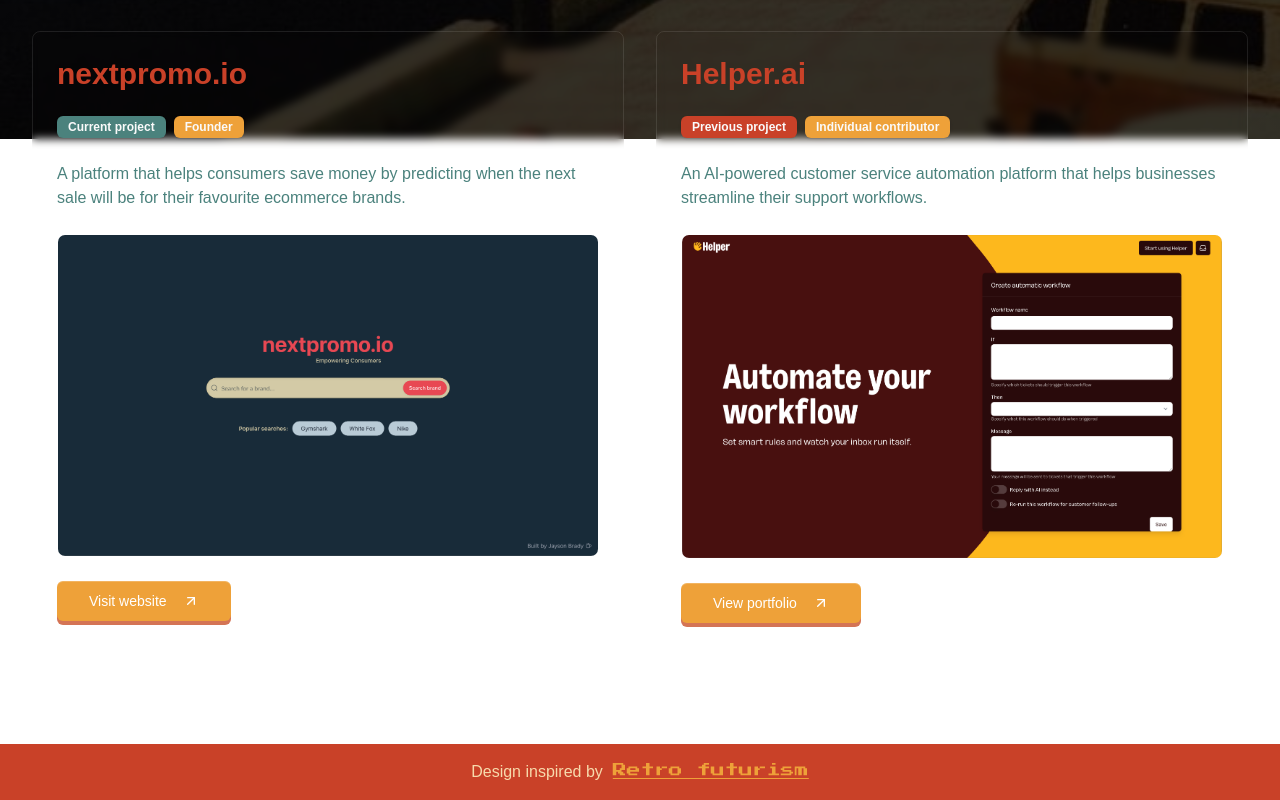
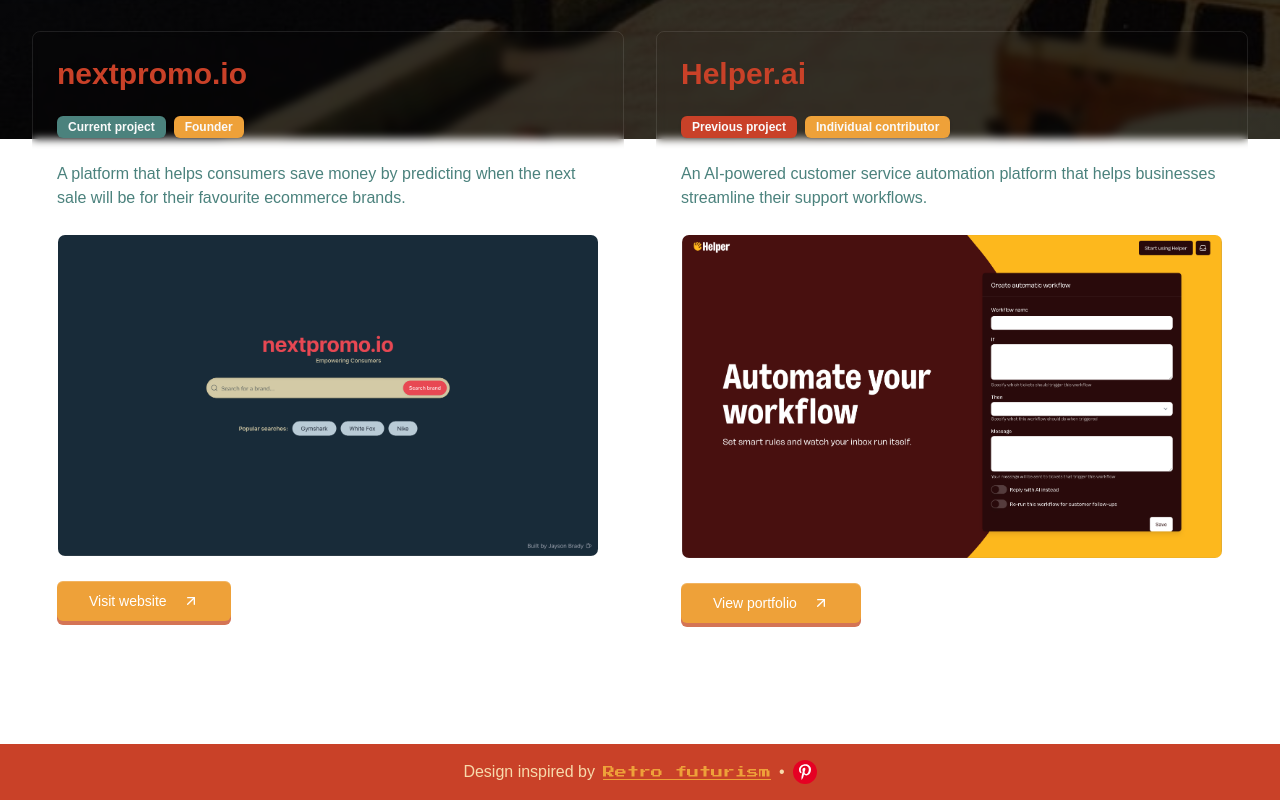
Before and after one commit to jayson-brady-98/personal-website, a Next.js app: page / in a window 1280 px wide. Shown: the part 961-1761 px from the top of the page. Built offline with nearby package versions, Linux system fonts and the light colour scheme.

Commit message:
Polished footer

```diff
--- a/components/Footer.tsx
+++ b/components/Footer.tsx
@@ -1,20 +1,39 @@
+'use client';
+
 import React from 'react';
 
 const Footer = () => {
   return (
-    <footer className="bg-[#C94128] text-white text-center py-4">
-      <p className="text-[#F7DAAC] text-base">
+    <div className="bg-[#C94128] text-white text-center py-4">
+      <p className="text-[#F7DAAC] text-base flex items-center justify-center">
         Design inspired by
         <a
           href="https://x.com/anuatluru/status/1864082026699059473"
           target="_blank"
           rel="noopener noreferrer"
-          className="underline text-[#EEA139] ml-1 font-press-start text-sm pl-1.5"
+          className="underline text-[#EEA139] ml-1 font-press-start text-xs pl-1"
         >
           Retro futurism
         </a>
+        <span className="mx-2 text-[#F7DAAC]">•</span>
+        <a
+          href="https://pinterest.com/pin/1234567890"
+          target="_blank"
+          rel="noopener noreferrer"
+          className="inline-flex items-center"
+        >
+          <div className="w-6 h-6 rounded-full bg-[#E60023] flex items-center justify-center">
+            <svg
+              className="w-4 h-4 fill-white"
+              xmlns="http://www.w3.org/2000/svg"
+              viewBox="0 0 384 512"
+            >
+              <path d="M204 6.5C101.4 6.5 0 74.9 0 185.6 0 256 39.6 296 63.6 296c9.9 0 15.6-27.6 15.6-35.4 0-9.3-23.7-29.1-23.7-67.8 0-80.4 61.2-137.4 140.4-137.4 68.1 0 118.5 38.7 118.5 109.8 0 53.1-21.3 152.7-90.3 152.7-24.9 0-46.2-18-46.2-43.8 0-37.8 26.4-74.4 26.4-113.4 0-66.2-93.9-54.2-93.9 25.8 0 16.8 2.1 35.4 9.6 50.7-13.8 59.4-42 147.9-42 209.1 0 18.9 2.7 37.5 4.5 56.4 3.4 3.8 1.7 3.4 6.9 1.5 50.4-69 48.6-82.5 71.4-172.8 12.3 23.4 44.1 36 69.3 36 106.2 0 153.9-103.5 153.9-196.8C384 71.3 298.2 6.5 204 6.5z"/>
+            </svg>
+          </div>
+        </a>
       </p>
-    </footer>
+    </div>
   );
 };
 
```
